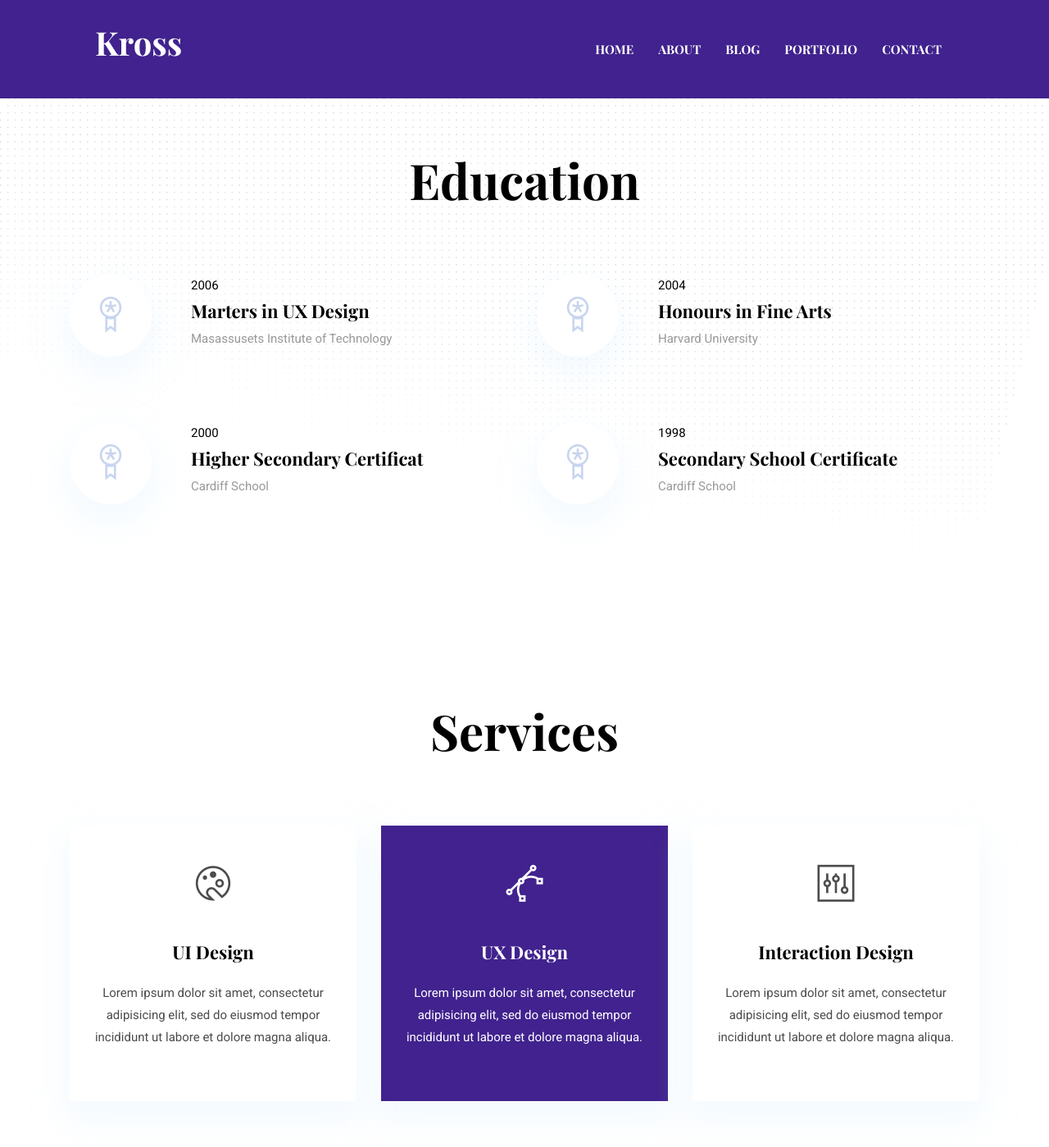
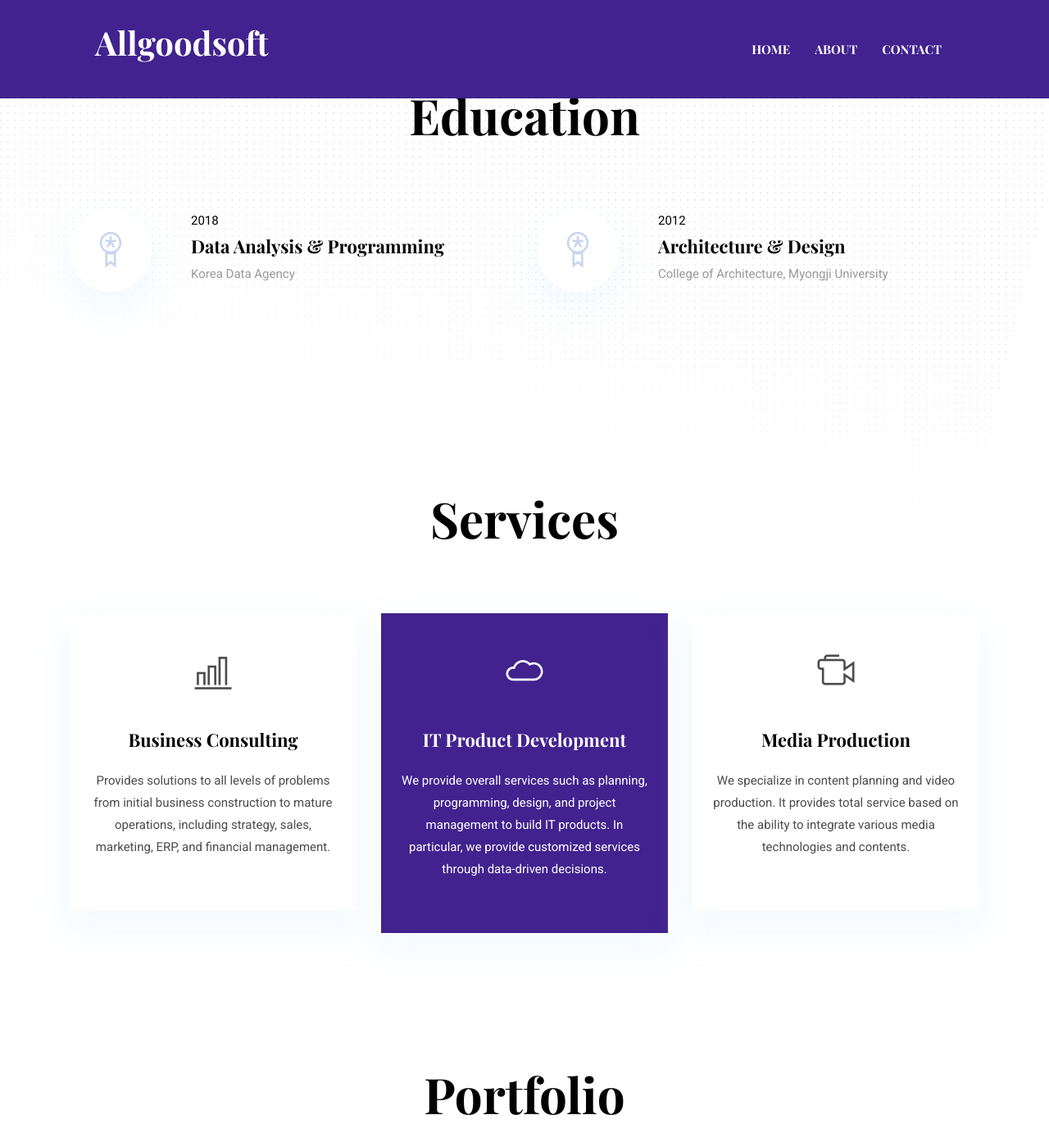
Before and after one commit to YoungjaeKang/YoungjaeKang.github.io, a Jekyll site: the page built from index.html, in a window 1280 px wide and 1400 px high, scrolled down 2265 px. Shown: the whole window at 82% size. Built offline with Jekyll 4.4.1, drawn with Linux system fonts in a browser that asks for light colours; some of the changed text lies outside the part shown.

Commit message:
220430 2347

```diff
--- a/_data/settings.yml
+++ b/_data/settings.yml
@@ -1,21 +1,21 @@
+---
 #-------------------------------
 # General Site Settings
 
-title: Kross
+title: Allgoodsoft
 logo:
 author: themefisher
 description: this is meta description
-email: steve.fruits@email.com
-phone: +880 2544 658 256
-address: 125/A, CA Commercial Area, California, USA
-copyright: Copyright &copy; 2020 Designed by [Themefisher](https://themefisher.com) & Developed by [Getjekyllthemes](https://getjekyllthemes.com)
+email: kyj8028@hotmail.com
+phone: +82 10
+address: Seoul, Korea
+copyright: Copyright &copy; 2015 All Rights Reserved # by [Themefisher](https://themefisher.com) & Developed by [Getjekyllthemes](https://getjekyllthemes.com)
 
 menu:
-- {name: About, link: '/about'}
-- {name: Blog, link: '/blog'}
-- {name: Portfolio, link: '/portfolio'}
-- {name: Contact, link: '/contact'}
-
+  - { name: About, link: "/about" }
+  # - { name: Blog, link: "/blog" }
+  # - { name: Portfolio, link: "/portfolio" }
+  - { name: Contact, link: "/contact" }
 
 #-------------------------------
 # Google Analytics Section
@@ -27,233 +27,240 @@ menu:
 
 google-analytics: # UA-XXXXXX-X
 
-
 #-------------------------------
 # Comment Section (Disqus)
 
 disqus-identifier: # Add your shortname for Disqus Comment. For example mr-brown
 
-
 #-------------------------------
 # Hero Section
 
 hero:
-  hero-title: Hi! I’m <br> Christoher <br> UX designer
+  hero-title: Hi! I’m <br> Youngjae <br> Entrepreneur
 
 social:
-- {icon: "ti-facebook", link: "#"}
-- {icon: "ti-instagram", link: "#"}
-- {icon: "ti-dribbble", link: "#"}
-- {icon: "ti-twitter", link: "#"}
-
+  - { icon: "ti-linkedin", link: "https://www.linkedin.com/in/youngjaekang/" }
+  - { icon: "ti-youtube", link: "https://www.youtube.com/channel/UC7rSOHMlQ9UDbFuET76CO5Q" }
+  - { icon: "ti-instagram", link: "#" }
+  - { icon: "ti-twitter", link: "#" }
 
 #-------------------------------
 # About (Section and Page)
 
 # About Section
-blurb:
-  Lorem ipsum dolor sit amet, consectetur adipisicing elit, sed do eiusmod tempor incididunt ut labore et dolore magna aliqua. Ut enim ad minim veniam, quis nostrud exercitation ullamco laboris nisi ut aliquip ex ea commodo consequat. Duis aute irure dolor in reprehenderit in voluptate velit esse cillum dolore eu fugiat nulla pariatur.
+blurb: We solve problems in the world with technology and create content that has a positive impact. And collaborate with experts in various fields across industry boundaries.
 
-blurb-btn-link: '/about'
+blurb-btn-link: "/about"
 blurb-btn-name: know more
-
 
 # About Page
 
 # Work Process Section
 work-process:
-  - title : "Research and Plan"
-    icon : "assets/images/icons/plan.png"
-    content : "Lorem ipsum dolor sit amet, consectetur adipisicing elit, sed do eiusmod tempor incididunt ut labore et dolore magna aliqua."
+  - title: "Research and Plan"
+    icon: "assets/images/icons/plan.png"
+    content: "Quickly identify problems, research them in depth, and develop an optimized strategy plan for problem resolution."
 
-  - title : "Design and Develop"
-    icon : "assets/images/icons/design.png"
-    content : "Lorem ipsum dolor sit amet, consectetur adipisicing elit, sed do eiusmod tempor incididunt ut labore et dolore magna aliqua."
+  - title: "Design and Develop"
+    icon: "assets/images/icons/design.png"
+    content: "Based on the brainstorming and design thinking of experts, we proceed with service design and development."
 
-  - title : "Deliver"
-    icon : "assets/images/icons/print.png"
-    content : "Lorem ipsum dolor sit amet, consectetur adipisicing elit, sed do eiusmod tempor incididunt ut labore et dolore magna aliqua."
-
+  - title: "Deliver"
+    icon: "assets/images/icons/print.png"
+    content: "Once the project is complete, deploy it in the appropriate form. It can be done in many forms, including IT services, media, and magazines."
 
 # My Team Section
 team:
-  - title : "Jack Schenziwe"
-    image : "assets/images/team/member-1.png"
-    designation : "Project Manager"
+  - title: "Changhyuk Choi"
+    image: "assets/images/team/member-1.png"
+    designation: "Product Owner"
 
-  - title : "Julias Carlie"
-    image : "assets/images/team/member-2.png"
-    designation : "Web Developer"
+  - title: "Sanghee Lim"
+    image: "assets/images/team/member-2.png"
+    designation: "Designer"
 
-  - title : "John Doe"
-    image : "assets/images/team/member-3.png"
-    designation : "Designer"
-
+  - title: "Jian Lee"
+    image: "assets/images/team/member-3.png"
+    designation: "Brand Marketer"
 
 #-------------------------------
 # Skills Section
 
 skills-title: Skills
 skills:
-- {name: Web Design, color: '#fdb157', value: '90%'}
-- {name: Logo Design, color: '#9473e6', value: '60%'}
-- {name: After Effects, color: '#bdecf6', value: '80%'}
-- {name: Web App, color: '#ffbcaa', value: '70%'}
-
+  - { name: Business, color: "#fdb157", value: "90%" }
+  - { name: Design, color: "#9473e6", value: "80%" }
+  - { name: IT Product, color: "#bdecf6", value: "90%" }
+  - { name: Media Content, color: "#ffbcaa", value: "70%" }
 
 #-------------------------------
 # Exprerience Section
 
 experience-title: Experience
 experience:
-- {name: Junior UX Designer, icon: 'icon-1.png', date: 'Jan 2007 - Feb 2009', organization: 'WEBEX'}
-- {name: UX & UI Designer, icon: 'icon-2.png', date: 'Mar 2009 - Aug 2014', organization: 'AUGMEDIX'}
-- {name: Senior UI Designer, icon: 'icon-3.png', date: 'Sep 2014 - Present', organization: 'THEMEFISHER'}
-
+  - {
+      name: Business Strategy,
+      icon: "icon-1.png",
+      date: "Dec 2015 - Nov 2020",
+      organization: "K-Auction",
+    }
+  - {
+      name: CEO,
+      icon: "icon-2.png",
+      date: "Aug 2017 - Dec 2018",
+      organization: "E.Lighthouse",
+    }
+  - {
+      name: Business Planning,
+      icon: "icon-3.png",
+      date: "Dec 2020 - Present",
+      organization: "Pulmuone Holdings",
+    }
 
 #-------------------------------
 # Education Section
 
 education-title: Education
 education:
-- {name: Marters in UX Design, date: '2006', organization: 'Masassusets Institute of Technology'}
-- {name: Honours in Fine Arts, date: '2004', organization: 'Harvard University'}
-- {name: Higher Secondary Certificat, date: '2000', organization: 'Cardiff School'}
-- {name: Secondary School Certificate, date: '1998', organization: 'Cardiff School'}
-
+  - {
+      name: Data Analysis & Programming,
+      date: "2018",
+      organization: "Korea Data Agency",
+    }
+  - {
+      name: Architecture & Design,
+      date: "2012",
+      organization: "College of Architecture, Myongji University",
+    }
+  # - {
+  #     name: Architecture & Design,
+  #     date: "2012",
+  #     organization: "College of Architecture, Myongji University",
+  #   }
+  # - {
+  #     name: Secondary School Certificate,
+  #     date: "1998",
+  #     organization: "Cardiff School",
+  #   }
 
 #-------------------------------
 # Services Section
 
 services-title: Services
 services:
-- {
-    name: UI Design,
-    icon: ti-palette,
-    description: 'Lorem ipsum dolor sit amet, consectetur adipisicing elit, sed do eiusmod tempor incididunt ut labore et dolore magna aliqua.',
-    active: # Add true to select section
-  }
-- {
-    name: UX Design,
-    icon: ti-vector,
-    description: 'Lorem ipsum dolor sit amet, consectetur adipisicing elit, sed do eiusmod tempor incididunt ut labore et dolore magna aliqua.',
-    active: true # Add true to select section
-  }
-- {
-    name: Interaction Design,
-    icon: ti-panel,
-    description: 'Lorem ipsum dolor sit amet, consectetur adipisicing elit, sed do eiusmod tempor incididunt ut labore et dolore magna aliqua.',
-    active: # Add true to select section
-  }
-
-
+  - {
+      name: Business Consulting,
+      icon: ti-bar-chart,
+      description: "Provides solutions to all levels of problems from initial business construction to mature operations, including strategy, sales, marketing, ERP, and financial management.",
+      active: ,# Add true to select section
+    }
+  - {
+      name: IT Product Development,
+      icon: ti-cloud,
+      description: "We provide overall services such as planning, programming, design, and project management to build IT products. In particular, we provide customized services through data-driven decisions.",
+      active: true, # Add true to select section
+    }
+  - {
+      name: Media Production,
+      icon: ti-video-camera,
+      description: "We specialize in content planning and video production. It provides total service based on the ability to integrate various media technologies and contents.",
+      active: ,# Add true to select section
+    }
 
 #-------------------------------
 # Portfolio (Section and Page)
 
 # Portfolio Home Section
 portfolio-home-items:
-  - image : "assets/images/portfolio/item-1.png"
+  - image: "assets/images/portfolio/item-1.png"
     url: "#"
 
-  - image : "assets/images/portfolio/item-2.png"
+  - image: "assets/images/portfolio/item-2.png"
     url: "#"
 
-  - image : "assets/images/portfolio/item-3.png"
+  - image: "assets/images/portfolio/item-3.png"
     url: "#"
 
-  - image : "assets/images/portfolio/item-4.png"
+  - image: "assets/images/portfolio/item-4.png"
     url: "#"
 
-  - image : "assets/images/portfolio/item-5.png"
+  - image: "assets/images/portfolio/item-5.png"
     url: "#"
-
 
 # Portfolio Page
 portfolio-label:
-- {
-    title : "UI/UX Design",
-    type : "design"
-  }
-- {
-    title : "BRANDING",
-    type : "branding"
-  }
-- {
-    title : "ILLUSTRATION",
-    type : "illustration"
-  }
+  - { title: "UI/UX Design", type: "design" }
+  - { title: "BRANDING", type: "branding" }
+  - { title: "ILLUSTRATION", type: "illustration" }
 
 portfolio-items:
-  - image : "assets/images/portfolio/item-1.png"
+  - image: "assets/images/portfolio/item-1.png"
     url: "#"
     portfolio-type:
-     - type: "design"
-     - type: "illustration"
+      - type: "design"
+      - type: "illustration"
 
-  - image : "assets/images/portfolio/item-2.png"
+  - image: "assets/images/portfolio/item-2.png"
     url: "#"
     portfolio-type:
       - type: "branding"
 
-  - image : "assets/images/portfolio/item-3.png"
+  - image: "assets/images/portfolio/item-3.png"
     url: "#"
     portfolio-type:
       - type: "illustration"
 
-  - image : "assets/images/portfolio/item-6.png"
+  - image: "assets/images/portfolio/item-6.png"
     url: "#"
     portfolio-type:
       - type: "design"
       - type: "branding"
 
-  - image : "assets/images/portfolio/item-8.png"
+  - image: "assets/images/portfolio/item-8.png"
     url: "#"
     portfolio-type:
       - type: "illustration"
 
-  - image : "assets/images/portfolio/item-5.png"
+  - image: "assets/images/portfolio/item-5.png"
     url: "#"
     portfolio-type:
       - type: "design"
 
-  - image : "assets/images/portfolio/item-1.png"
+  - image: "assets/images/portfolio/item-1.png"
     url: "#"
     portfolio-type:
       - type: "branding"
 
-  - image : "assets/images/portfolio/item-3.png"
+  - image: "assets/images/portfolio/item-3.png"
     url: "#"
     portfolio-type:
       - type: "design"
       - type: "illustration"
       - type: "branding"
 
-  - image : "assets/images/portfolio/item-7.png"
+  - image: "assets/images/portfolio/item-7.png"
     url: "#"
     portfolio-type:
       - type: "illustration"
-
 
 #-------------------------------
 # Testimonials Section
 
 testimonial-items:
-  - name: "Jesica Gomez"
+  - name: "Youngjae Kang"
     image: "assets/images/testimonial/client-1.png"
-    designation : "CEO, Funder"
-    content : "Lorem ipsum dolor sit amet, consectetur adipisicing elit, sed do eiusmod tempor incididunt ut labore et dolore magna aliqua. Ut enim ad minim veniam, <strong>quis nostrud exercitation ullamco laboris nisi ut aliquip ex ea commodo consequat.</strong> Duis aute irure dolor in reprehenderit in voluptate velit esse cillum dolore eu fugiat nulla pariatur."
+    designation: "CEO"
+    content: "We're committed to solving intelligence, to advance science and benefit humanity. Make your life easier with our product. <strong>We work on most complex and interesting challenges in the world.</strong> What if solving one problem could unlock solutions to thousands more?"
 
-  - name: "Jesica Gomez"
-    image: "assets/images/testimonial/client-1.png"
-    designation: "CEO, Funder"
-    content: "Lorem ipsum dolor sit amet, consectetur adipisicing elit, sed do eiusmod tempor incididunt ut labore et dolore magna aliqua. Ut enim ad minim veniam, <strong>quis nostrud exercitation ullamco laboris nisi ut aliquip ex ea commodo consequat.</strong> Duis aute irure dolor in reprehenderit in voluptate velit esse cillum dolore eu fugiat nulla pariatur."
+  # - name: "Jesica Gomez"
+  #   image: "assets/images/testimonial/client-1.png"
+  #   designation: "CEO, Funder"
+  #   content: "Lorem ipsum dolor sit amet, consectetur adipisicing elit, sed do eiusmod tempor incididunt ut labore et dolore magna aliqua. Ut enim ad minim veniam, <strong>quis nostrud exercitation ullamco laboris nisi ut aliquip ex ea commodo consequat.</strong> Duis aute irure dolor in reprehenderit in voluptate velit esse cillum dolore eu fugiat nulla pariatur."
 
-  - name: "Jesica Gomez"
-    image: "assets/images/testimonial/client-1.png"
-    designation: "CEO, Funder"
-    content: "Lorem ipsum dolor sit amet, consectetur adipisicing elit, sed do eiusmod tempor incididunt ut labore et dolore magna aliqua. Ut enim ad minim veniam, <strong>quis nostrud exercitation ullamco laboris nisi ut aliquip ex ea commodo consequat.</strong> Duis aute irure dolor in reprehenderit in voluptate velit esse cillum dolore eu fugiat nulla pariatur."
-
+  # - name: "Jesica Gomez"
+  #   image: "assets/images/testimonial/client-1.png"
+  #   designation: "CEO, Funder"
+  #   content: "Lorem ipsum dolor sit amet, consectetur adipisicing elit, sed do eiusmod tempor incididunt ut labore et dolore magna aliqua. Ut enim ad minim veniam, <strong>quis nostrud exercitation ullamco laboris nisi ut aliquip ex ea commodo consequat.</strong> Duis aute irure dolor in reprehenderit in voluptate velit esse cillum dolore eu fugiat nulla pariatur."
 
 #-------------------------------
 # Client Slider Section
@@ -293,4 +300,4 @@ client-slider-items:
 # Contact Section
 
 contact-title: Contact Info
-contact-email: steve.fruits@email.com
+contact-email: kyj8028@hotmail.com
--- a/_includes/blog-section.html
+++ b/_includes/blog-section.html
@@ -1,14 +1,14 @@
 <!-- blog -->
-<section class="section">
+<!-- main page blog show/off -->
+<!-- <section class="section">
   <div class="container">
     <div class="row">
       <div class="col-12 text-center">
         <h2 class="section-title">Blogs</h2>
       </div>
-      {% for post in site.posts offset:0 limit:3 %}
-      {% include post.html %}
-      {% endfor %}
+      {% for post in site.posts offset:0 limit:3 %} {% include post.html %} {%
+      endfor %}
     </div>
   </div>
-</section>
+</section> -->
 <!-- /blog -->
--- a/_includes/testimonial-section.html
+++ b/_includes/testimonial-section.html
@@ -4,7 +4,7 @@
   <div class="container">
     <div class="row">
       <div class="col-12 text-center">
-        <h2 class="section-title text-white mb-5">Testimonials</h2>
+        <h2 class="section-title text-white mb-5">Our Mission</h2>
       </div>
       <div class="col-lg-10 mx-auto testimonial-slider">
         {% for testimonial-item in site.data.settings.testimonial-items %}
@@ -12,8 +12,11 @@
         <div class="text-center testimonial-content">
           <i class="ti-quote-right text-white icon mb-4 d-inline-block"></i>
           <p class="text-white mb-4">{{ testimonial-item.content }}</p>
-          <img class="img-fluid rounded-circle mb-4 d-inline-block" src="{{ testimonial-item.image | relative_url }}"
-            alt="{{ testimonial-item.name }}">
+          <img
+            class="img-fluid rounded-circle mb-4 d-inline-block"
+            src="{{ testimonial-item.image | relative_url }}"
+            alt="{{ testimonial-item.name }}"
+          />
           <h4 class="text-white">{{ testimonial-item.name }}</h4>
           <h6 class="text-light mb-4">{{ testimonial-item.designation }}</h6>
         </div>
@@ -22,12 +25,36 @@
     </div>
   </div>
   <!-- bg shapes -->
-  <img src="{{ site.baseurl }}/assets/images/backgrounds/map.png" alt="map" class="img-fluid bg-map">
-  <img src="{{ site.baseurl }}/assets/images/illustrations/dots-group-v.png" alt="bg-shape" class="img-fluid bg-shape-1">
-  <img src="{{ site.baseurl }}/assets/images/illustrations/leaf-orange.png" alt="bg-shape" class="img-fluid bg-shape-2">
-  <img src="{{ site.baseurl }}/assets/images/illustrations/dots-group-sm.png" alt="bg-shape" class="img-fluid bg-shape-3">
-  <img src="{{ site.baseurl }}/assets/images/illustrations/leaf-pink-round.png" alt="bg-shape" class="img-fluid bg-shape-4">
-  <img src="{{ site.baseurl }}/assets/images/illustrations/leaf-cyan.png" alt="bg-shape" class="img-fluid bg-shape-5">
+  <img
+    src="{{ site.baseurl }}/assets/images/backgrounds/map.png"
+    alt="map"
+    class="img-fluid bg-map"
+  />
+  <img
+    src="{{ site.baseurl }}/assets/images/illustrations/dots-group-v.png"
+    alt="bg-shape"
+    class="img-fluid bg-shape-1"
+  />
+  <img
+    src="{{ site.baseurl }}/assets/images/illustrations/leaf-orange.png"
+    alt="bg-shape"
+    class="img-fluid bg-shape-2"
+  />
+  <img
+    src="{{ site.baseurl }}/assets/images/illustrations/dots-group-sm.png"
+    alt="bg-shape"
+    class="img-fluid bg-shape-3"
+  />
+  <img
+    src="{{ site.baseurl }}/assets/images/illustrations/leaf-pink-round.png"
+    alt="bg-shape"
+    class="img-fluid bg-shape-4"
+  />
+  <img
+    src="{{ site.baseurl }}/assets/images/illustrations/leaf-cyan.png"
+    alt="bg-shape"
+    class="img-fluid bg-shape-5"
+  />
 </section>
 <!-- /testimonial -->
 {% endif %}
--- a/_pages/about.md
+++ b/_pages/about.md
@@ -1,18 +1,13 @@
 ---
 layout: about
 title: About Me
-author: Johnathan Smith
-image: assets/images/about/author.jpg
+author: Youngjae Kang
+image: assets/images/about/jay.jpeg
 signature: assets/images/about/signature.png
 ---
 
-Lorem ipsum dolor sit amet, consectetur adipisicing elit, sed do eiusmod tempor incididunt ut labore et
-dolore magna aliqua. Ut enim ad minim veniam, quis nostrud exercitation ullamco laboris nisi ut aliquip ex ea
-commodo consequat.
+I took the lead in various tasks such as strategy, sales, marketing, and PM until the number of startups with 8 members became 130 and listed on the KOSDAQ market. In particular, I contributed to the process of innovating the traditional business of art brokerage online.
 
-Duis aute irure dolor in reprehenderit in voluptate velit esse cillum dolore eu fugiat nulla pariatur.
-Excepteur sint occaecat cupidatat non proident.
+Currently, I work in the business planning department of a KOSPI-listed manufacturing company. I learned how to look at business from a bigger perspective than before. We have been able to adjust our product portfolio or analyze our performance on a per-affiliate basis.
 
-Deserunt mollit anim id est laborum. Sed ut perspiciatis unde omnis iste natus error sit voluptatem
-accusantium doloremque laudantium, totam rem aperiam, eaque ipsa quae ab illo inventore veritatis et quasi
-architecto beatae vitae dicta sunt explicabo. Nemo enim ipsam voluptatem quia.
+As the problem that needs to be solved becomes more complex and larger, I want to solve it from various perspectives.
```
Also changed, not shown: Gemfile.lock, assets/images/about/jay.jpeg (added).
